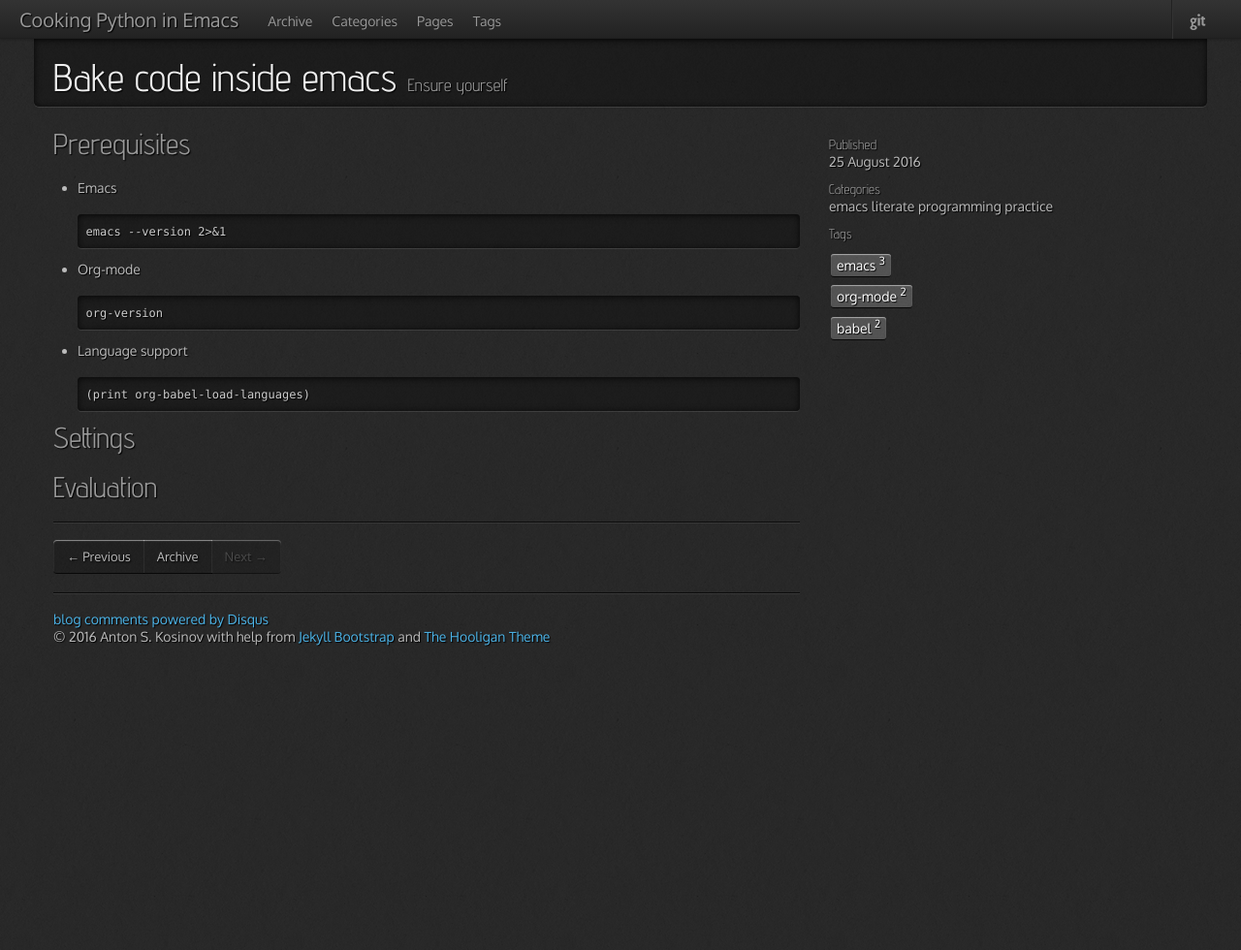
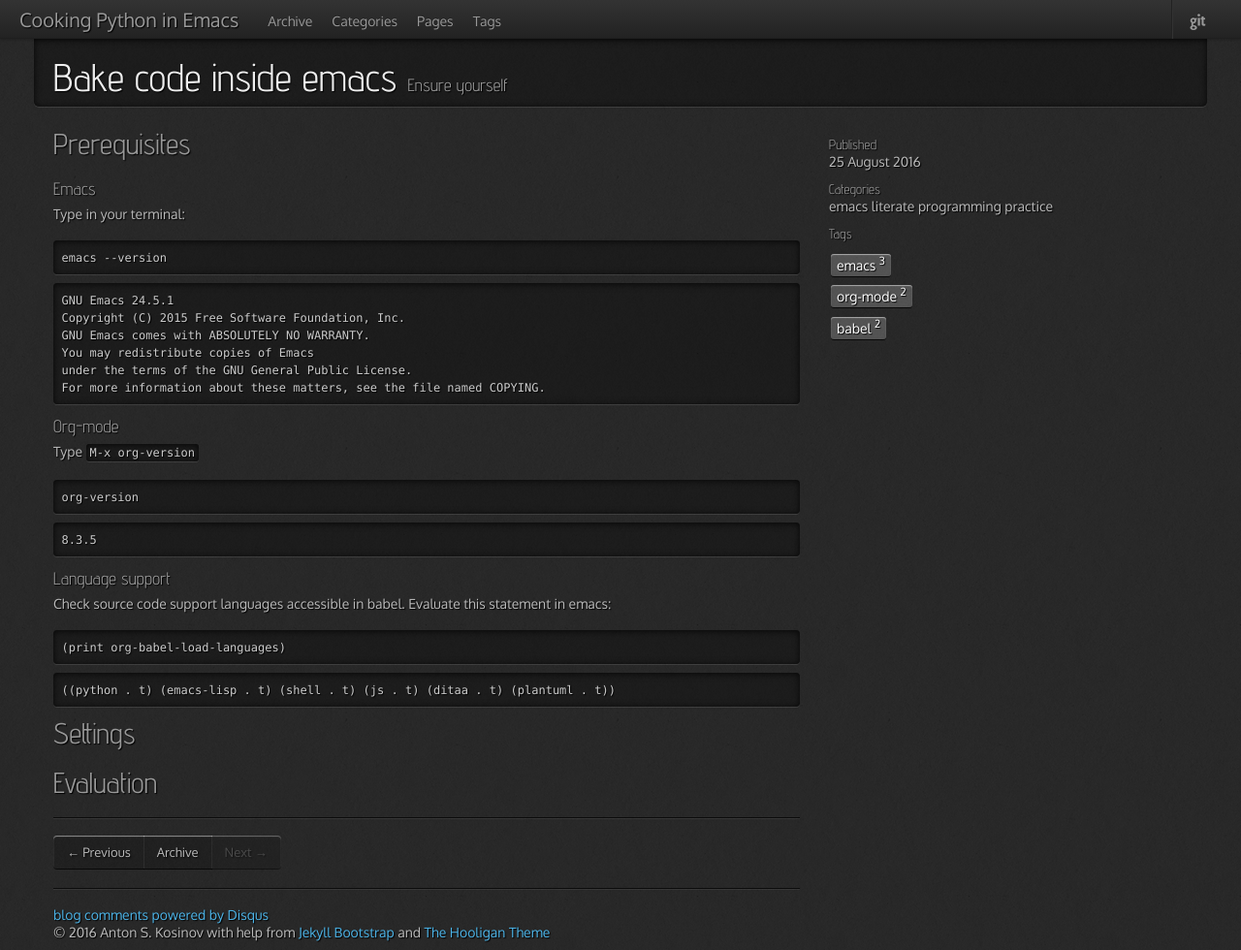
Before and after one commit to 0--key/0--key.github.io, a Jekyll site: the page built from _posts/2016-08-25-how-to-evaluate.html, in a window 1280 px wide. Shown: the whole page at 97% size. Built offline with Jekyll 4.4.1, drawn with Linux system fonts in a browser that asks for light colours; nearby versions of some CDN libraries; comment, search, counter and statistics services are not loaded; before the commit the page ends 900 px from its top, so only the background shows below that.

Commit message:
Minor cosmetical improvements

```diff
--- a/_posts/2016-08-25-how-to-evaluate.html
+++ b/_posts/2016-08-25-how-to-evaluate.html
@@ -7,44 +7,75 @@
 tags: [emacs, org-mode, babel]
 ---
 
-<div id="outline-container-orgheadline1" class="outline-2">
-<h2 id="orgheadline1">Prerequisites</h2>
-<div class="outline-text-2" id="text-orgheadline1">
-<ul class="org-ul">
-<li><p>
-Emacs
+<div id="outline-container-orgheadline4" class="outline-2">
+<h2 id="orgheadline4">Prerequisites</h2>
+<div class="outline-text-2" id="text-orgheadline4">
+</div><div id="outline-container-orgheadline1" class="outline-3">
+<h3 id="orgheadline1">Emacs</h3>
+<div class="outline-text-3" id="text-orgheadline1">
+<p>
+Type in your terminal:
 </p>
 <div class="org-src-container">
 
-<pre class="src src-sh">emacs --version 2&gt;&amp;1
+<pre class="src src-sh">emacs --version
 </pre>
-</div></li>
+</div>
 
-<li><p>
-Org-mode
+<pre class="example">
+GNU Emacs 24.5.1
+Copyright (C) 2015 Free Software Foundation, Inc.
+GNU Emacs comes with ABSOLUTELY NO WARRANTY.
+You may redistribute copies of Emacs
+under the terms of the GNU General Public License.
+For more information about these matters, see the file named COPYING.
+</pre>
+</div>
+</div>
+
+
+<div id="outline-container-orgheadline2" class="outline-3">
+<h3 id="orgheadline2">Org-mode</h3>
+<div class="outline-text-3" id="text-orgheadline2">
+<p>
+Type <code>M-x org-version</code>
 </p>
 <div class="org-src-container">
 
 <pre class="src src-elisp">org-version
 </pre>
-</div></li>
+</div>
 
-<li><p>
-Language support
+<pre class="example">
+8.3.5
+</pre>
+</div>
+</div>
+
+<div id="outline-container-orgheadline3" class="outline-3">
+<h3 id="orgheadline3">Language support</h3>
+<div class="outline-text-3" id="text-orgheadline3">
+<p>
+Check source code support languages accessible in babel. Evaluate
+this statement in emacs:
 </p>
 <div class="org-src-container">
 
 <pre class="src src-elisp">(print org-babel-load-languages)
 </pre>
-</div></li>
-</ul>
+</div>
+
+<pre class="example">
+((python . t) (emacs-lisp . t) (shell . t) (js . t) (ditaa . t) (plantuml . t))
+</pre>
+</div>
 </div>
 </div>
 
-<div id="outline-container-orgheadline2" class="outline-2">
-<h2 id="orgheadline2">Settings</h2>
+<div id="outline-container-orgheadline5" class="outline-2">
+<h2 id="orgheadline5">Settings</h2>
 </div>
 
-<div id="outline-container-orgheadline3" class="outline-2">
-<h2 id="orgheadline3">Evaluation</h2>
+<div id="outline-container-orgheadline6" class="outline-2">
+<h2 id="orgheadline6">Evaluation</h2>
 </div>
```
Also changed, not shown: _posts/2016-08-24-index.html (+16 -9 lines), _posts/2016-08-24-intro.html (+18 -22 lines).
